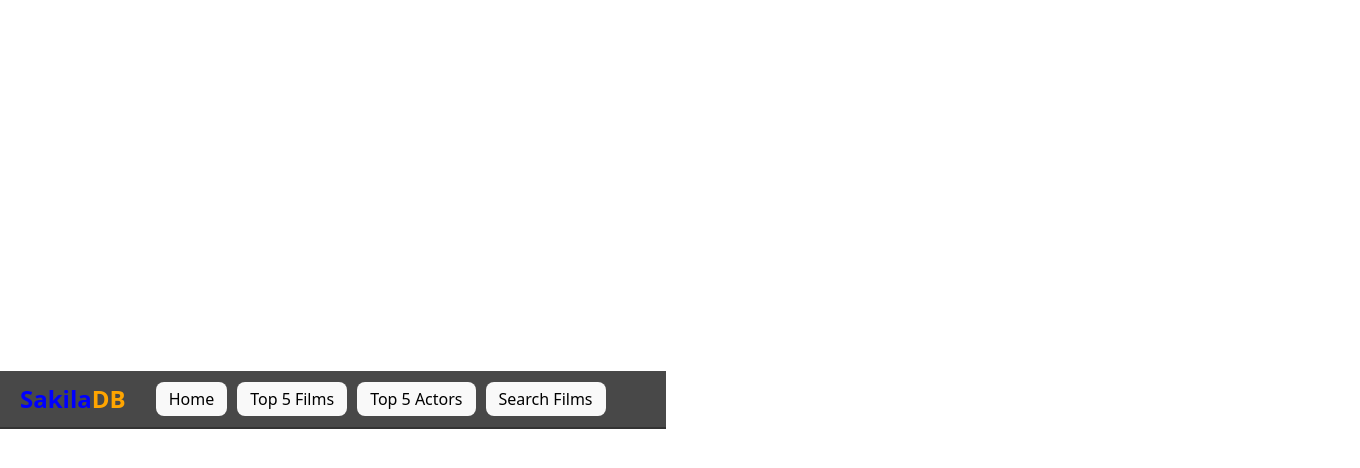
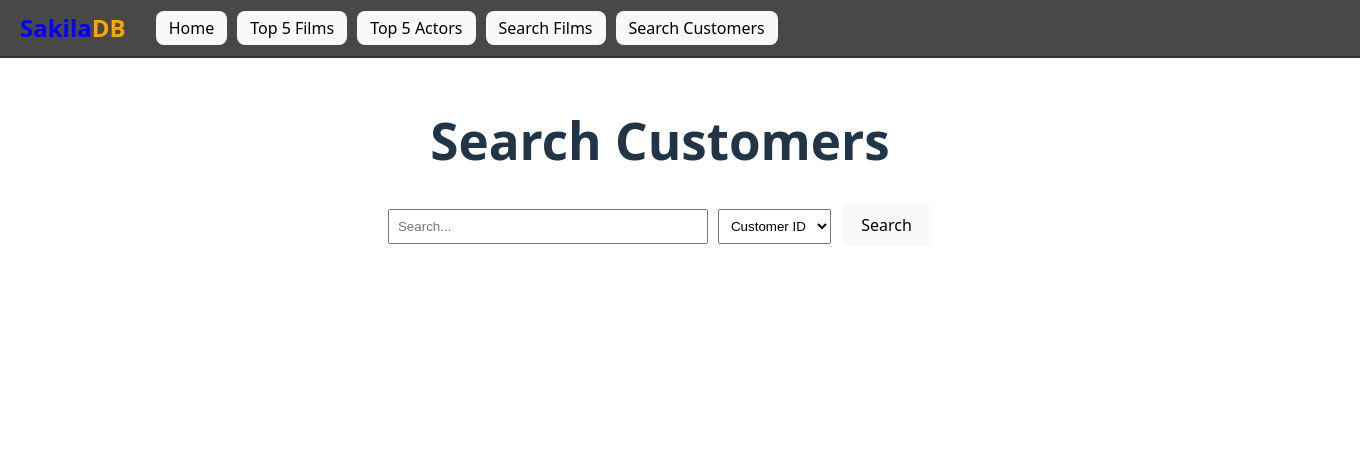
Before and after one commit to Euijinlim9/490_solo_asignment, a React (Vite) app in the folder frontend/: page /customer_search in a window 1280 px wide. Shown: the top 468 px of the page, 1360 px wide, since content can reach past the window. Built offline with nearby package versions, Linux system fonts and the light colour scheme.

Commit message:
added search customers page / fixed queries

```diff
--- a/frontend/src/App.jsx
+++ b/frontend/src/App.jsx
@@ -7,6 +7,7 @@ import ActorPage from "./actors";
 import ActorDetails from "./actorDetails";
 import FilmDetails from "./filmDetails";
 import FilmsSearchPage from "./filmsSearch";
+import CustomerSearchPage from "./custSearch";
 
 function App() {
   return (
@@ -19,6 +20,7 @@ function App() {
         <Route path="/topactors/:actor_id" element={<ActorDetails />} />
         <Route path="/topfilms/:film_id" element={<FilmDetails />} />
         <Route path="/films" element={<FilmsSearchPage />} />
+        <Route path="/customer_search" element={<CustomerSearchPage />} />
       </Routes>
     </BrowserRouter>
   );
--- /dev/null
+++ b/frontend/src/custSearch.jsx
@@ -0,0 +1,71 @@
+import React, { useState, useEffect } from "react";
+import './format.css';
+
+function CustomerSearchPage() {
+  const [query, setQuery] = useState('');
+  const [searchType, setSearchType] = useState('customer_id');
+  const [customers, setCustomers] = useState([]);
+  const [selectedCustomer, setSelectedCustomer] = useState(null);
+
+  const handleSearch = (e) => {
+    e.preventDefault();
+    fetch(`http://localhost:5000/customer_search/search?query=${query}&type=${searchType}`)
+      .then(res => res.json())
+      .then(data => setCustomers(data));
+  };
+
+    const handleViewDetails = (customerId) => {
+    fetch(`http://localhost:5000/customers/${customerId}`)
+      .then(res => res.json())
+      .then(data => setSelectedCustomer(data));
+  };
+
+  return (
+    <div className="centered">
+      <h1>Search Customers</h1>
+
+      <form onSubmit={handleSearch} style={{ marginBottom: '20px' }}>
+        <input
+          type="text"
+          value={query}
+          onChange={(e) => setQuery(e.target.value)}
+          placeholder="Search..."
+          style={{ padding: '8px', width: '300px', marginRight: '10px' }}
+        />
+        <select value={searchType} onChange={(e) => setSearchType(e.target.value)} style={{ padding: '8px', marginRight: '10px' }}>
+          <option value="customer_id">Customer ID</option>
+          <option value="first_name">First Name</option>
+          <option value="last_name">Last Name</option>
+        </select>
+        <button type="submit">Search</button>
+      </form>
+
+      <div className="film-list">
+        {customers.map((customers) => (
+          <div className="film-card" key={customers.customer_id}>
+            <h3>{customers.first_name} {customers.last_name}</h3>
+            <p>Status: {customers.active === 1 ? "Active" : "Inactive"}</p>
+            <button onClick={() => handleViewDetails(customers.customer_id)}>View Details</button>
+          </div>
+        ))}
+      </div>
+
+      {selectedCustomer && (
+        <div style={{ position: 'fixed', top: 0, left: 0, right: 0, bottom: 0, background: 'rgba(0,0,0,0.5)', display: 'flex', alignItems: 'center', justifyContent: 'center' }}>
+          <div style={{ background: '#484848', color: 'white', padding: '30px', maxWidth: '600px', maxHeight: '80vh', overflow: 'auto', borderRadius: '10px' }}>
+            <h2>{selectedCustomer.first_name} {selectedCustomer.last_name}</h2>
+            <p><strong>Store:</strong> {selectedCustomer.store_id}</p>
+            <p><strong>Email:</strong> {selectedCustomer.email}</p>
+            <p><strong>Address:</strong> {selectedCustomer.address_id}</p>
+            <div style={{ marginTop: '20px' }}>
+              <button onClick={handleRentClick} style={{ marginRight: '10px' }}>Rent Film</button>
+              <button onClick={() => setSelectedCustomer(null)}>Close</button>
+            </div>
+          </div>
+        </div>
+      )}
+    </div>
+  );
+}
+
+export default CustomerSearchPage;
--- a/frontend/src/films.jsx
+++ b/frontend/src/films.jsx
@@ -31,7 +31,7 @@ function FilmPage() {
     <div className="centered">
         <h2>No films found.</h2>
   </div>
-    )
+    );
   }
 
   return (
--- a/frontend/src/header.jsx
+++ b/frontend/src/header.jsx
@@ -15,6 +15,7 @@ function Header() {
         <Link to="/topfilms"><button>Top 5 Films</button></Link>
         <Link to="/topactors"><button>Top 5 Actors</button></Link>
         <Link to="/films"><button>Search Films</button></Link>
+        <Link to="/customer_search"><button>Search Customers</button></Link>
       </nav>
       </div>
     </header>
```
Also changed, not shown: 2 other files (tests, documents, lock files or other folders).
